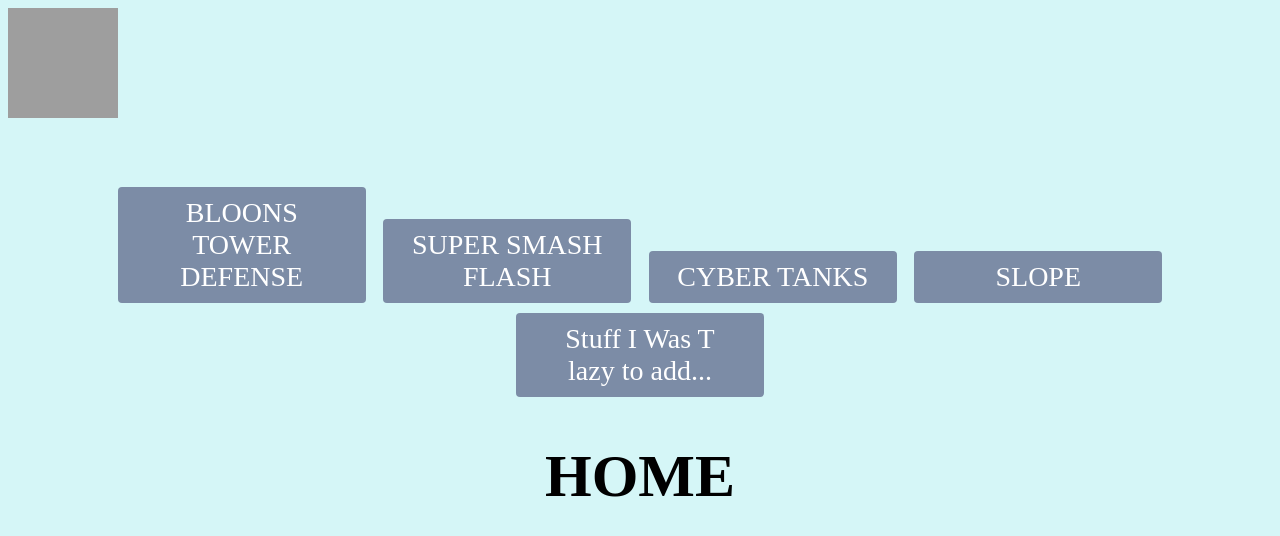
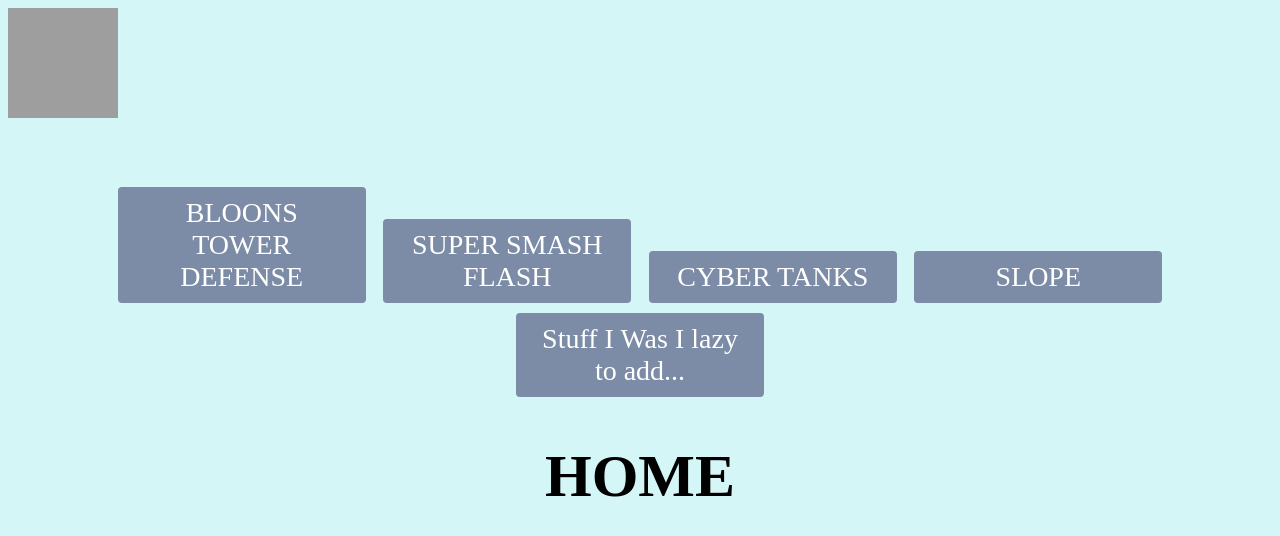
Before and after one commit to unblockedgameshaven/unblockedgameshaven.github.io, a plain HTML site: page main.html in a window 1280 px wide. Drawn offline with Linux system fonts and the light colour scheme; grey boxes are pictures that could not be loaded.

Commit message:
Update main.html

```diff
--- a/main.html
+++ b/main.html
@@ -12,7 +12,7 @@
 			<a class="button button3"href="page2">SUPER SMASH FLASH</a>
 <a class="button button1" href="page3">CYBER TANKS</a>
 			<a class="button button5" href="page4">SLOPE</a>
-			<a class="button button1" href="StufIWasToLazyToAdd">Stuff I Was T lazy to add...</a>
+			<a class="button button1" href="Lazy">Stuff I Was I lazy to add...</a>
 			<h1>HOME</h1>
 </div>
 </div>
```
